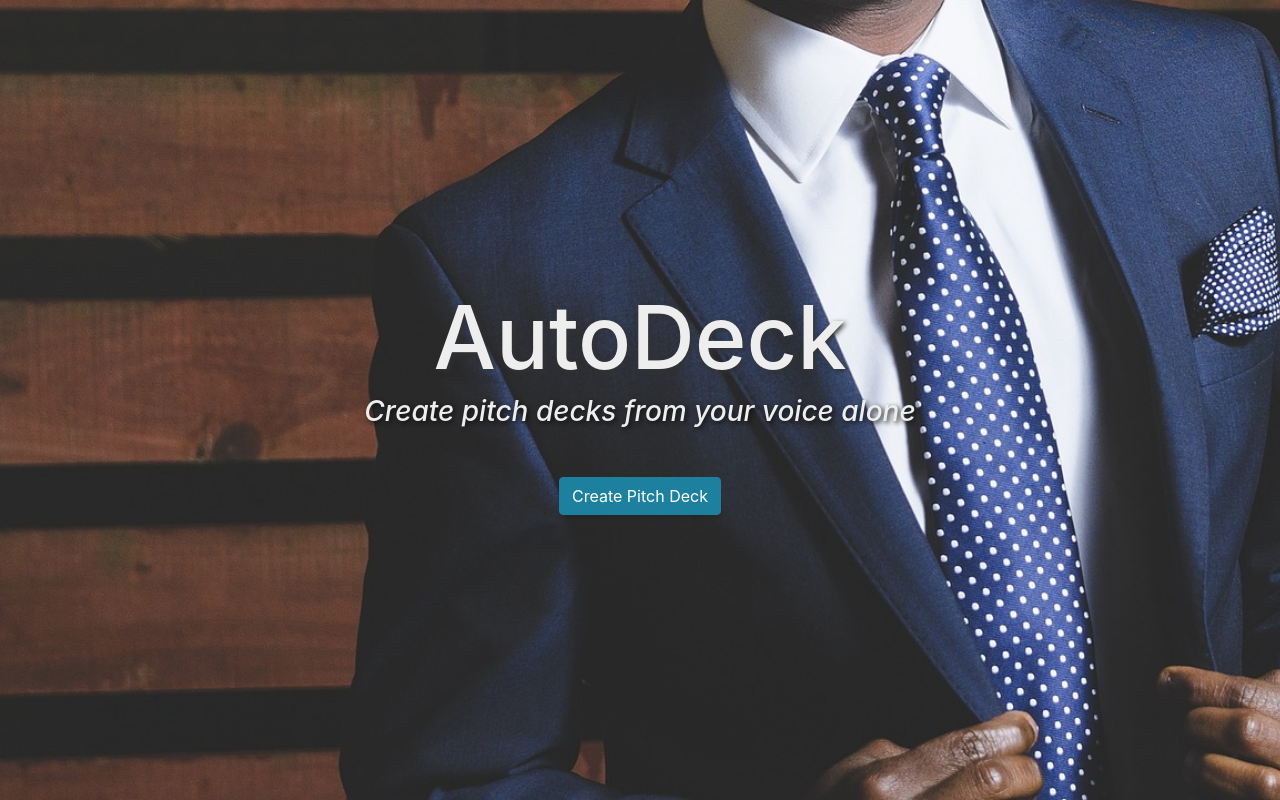
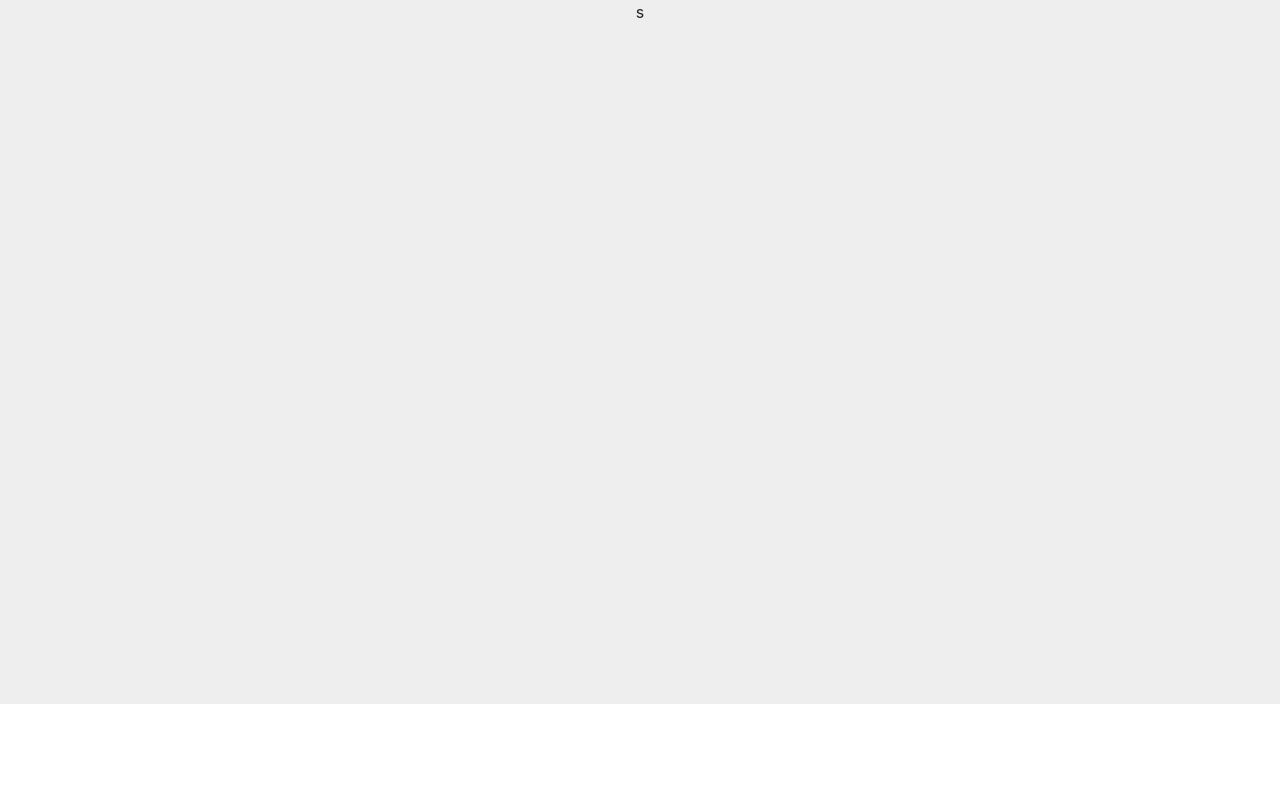
Before and after one commit to JonathanGin52/AutoDeck, a React (Create React App) app: page /deck-creator in a window 1280 px wide. Built offline with nearby package versions, Linux system fonts and the light colour scheme.

Commit message:
added announcer

```diff
--- a/public/index.css
+++ b/public/index.css
@@ -97,3 +97,22 @@ a:hover, a:focus, a:active {
   box-shadow: 0px 3px 3px 0px rgba(0, 0, 0, 0.1);
   font-weight: 700;
 }
+
+#google-slides {
+  height: 88vh;
+  background-color: #eee;
+}
+
+#live-speech {
+  position: relative;
+  height: 12vh;
+  display: inline-block;
+  text-align: left;
+}
+
+#live-speech p {
+  display: inline-block;
+  font-size: 3.5rem;
+  color: #333;
+  text-shadow: 2px 2px 5px #333;
+}
--- a/src/App.js
+++ b/src/App.js
@@ -2,6 +2,14 @@ import React from 'react';
 import './App.css';
 
 class App extends React.Component {
+  constructor() {
+
+  }
+
+  callRecording() {
+
+  }
+
   render() {
     return (
       <div id="home-page">
@@ -11,7 +19,7 @@ class App extends React.Component {
             <h3 className="mb-5" style={{color: "#eee", textShadow: "2px 2px 5px #111"}}>
               <em>Create pitch decks from your voice alone</em>
             </h3>
-            <a className="btn btn-primary btn-xl js-scroll-trigger" href="#about">Create Pitch Deck</a>
+            <a className="btn btn-primary btn-xl js-scroll-trigger" href="/deck-creator" onClick={this.callRecording()}>Create Pitch Deck</a>
           </div>
           <div className="overlay"></div>
         </header>
--- /dev/null
+++ b/src/DeckCreator.js
@@ -0,0 +1,18 @@
+import React from 'react';
+
+class DeckCreator extends React.Component {
+  render() {
+    return (
+      <div style={{textAlign: "center"}}>
+        <div id="google-slides">
+          s
+        </div>
+        <div id="live-speech">
+          <p></p>
+        </div>
+      </div>
+    );
+  }
+}
+
+export default DeckCreator;
--- a/src/index.js
+++ b/src/index.js
@@ -2,13 +2,15 @@ import React from 'react';
 import ReactDOM from 'react-dom';
 import './index.css';
 import App from './App';
+import DeckCreator from './DeckCreator';
 import * as serviceWorker from './serviceWorker';
 import { Route, Link, BrowserRouter as Router } from 'react-router-dom'
 
 const routing = (
   <Router>
     <div>
-      <Route path="/" component={App} />
+      <Route exact path="/" component={App} />
+      <Route path="/deck-creator" component={DeckCreator} />
     </div>
   </Router>
 )
```
